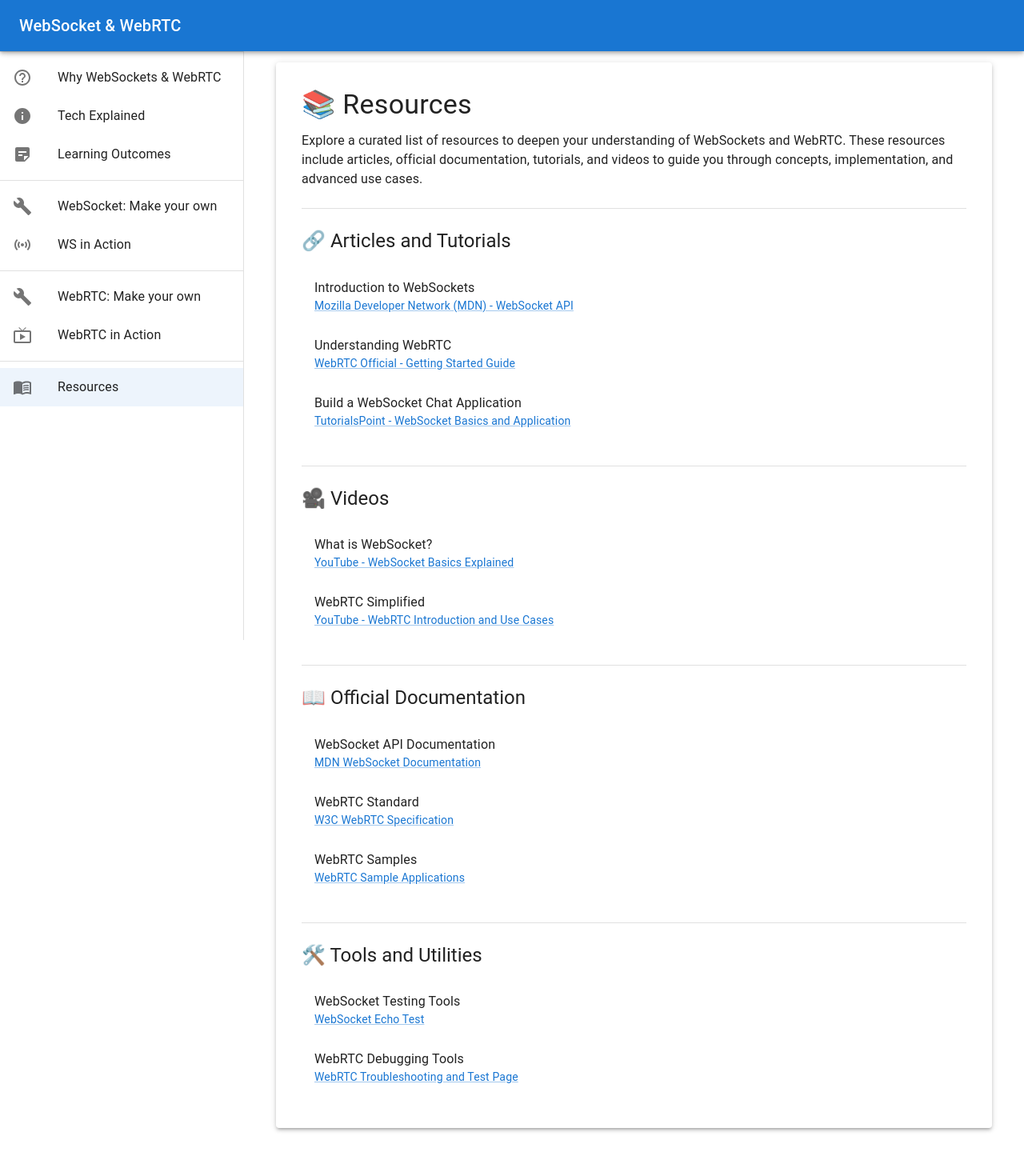
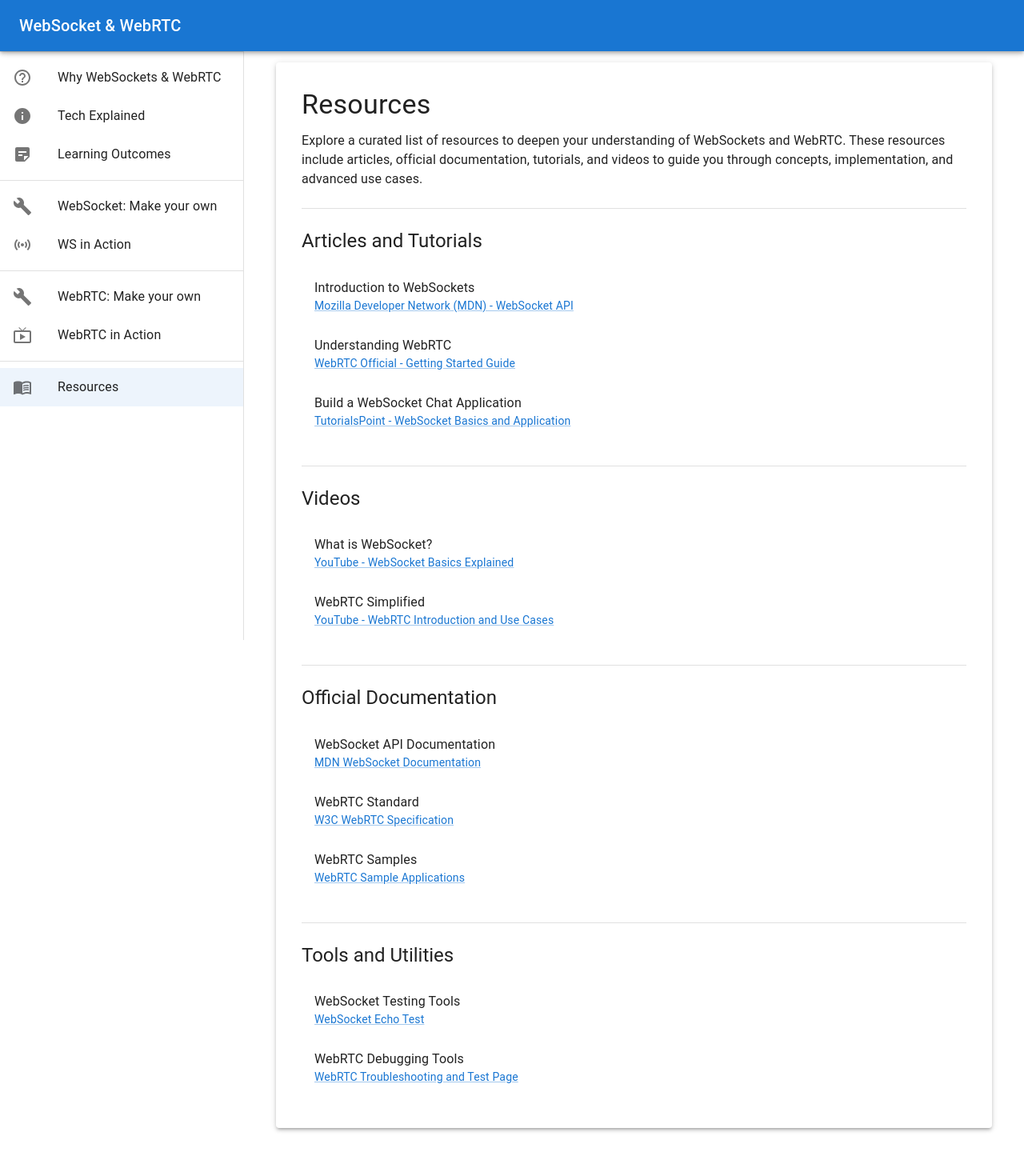
Before and after one commit to ishtpreet/WebSockets-and-WebRTC, a React (Create React App) app in the folder frontend/: page /resources in a window 1280 px wide. Shown: the whole page at 80% size. Built offline with nearby package versions, Linux system fonts and the light colour scheme.

Commit message:
Minor refactoring

```diff
--- a/frontend/src/pages/Resources.js
+++ b/frontend/src/pages/Resources.js
@@ -7,7 +7,7 @@ export default function Resources() {
       <Paper elevation={3} sx={{ padding: 4, maxWidth: '1200px', margin: 'auto' }}>
         {/* Header */}
         <Typography variant="h4" gutterBottom>
-          📚 Resources
+          Resources
         </Typography>
         <Typography variant="body1" gutterBottom>
           Explore a curated list of resources to deepen your understanding of WebSockets and WebRTC. These resources include articles, official documentation, tutorials, and videos to guide you through concepts, implementation, and advanced use cases.
@@ -17,7 +17,7 @@ export default function Resources() {
         {/* Articles and Tutorials */}
         <Box>
           <Typography variant="h5" gutterBottom>
-            🔗 Articles and Tutorials
+            Articles and Tutorials
           </Typography>
           <List>
             <ListItem>
@@ -58,7 +58,7 @@ export default function Resources() {
         {/* Videos */}
         <Box>
           <Typography variant="h5" gutterBottom>
-            🎥 Videos
+            Videos
           </Typography>
           <List>
             <ListItem>
@@ -89,7 +89,7 @@ export default function Resources() {
         {/* Documentation */}
         <Box>
           <Typography variant="h5" gutterBottom>
-            📖 Official Documentation
+            Official Documentation
           </Typography>
           <List>
             <ListItem>
@@ -130,7 +130,7 @@ export default function Resources() {
         {/* Additional Tools */}
         <Box>
           <Typography variant="h5" gutterBottom>
-            🛠️ Tools and Utilities
+            Tools and Utilities
           </Typography>
           <List>
             <ListItem>
```
